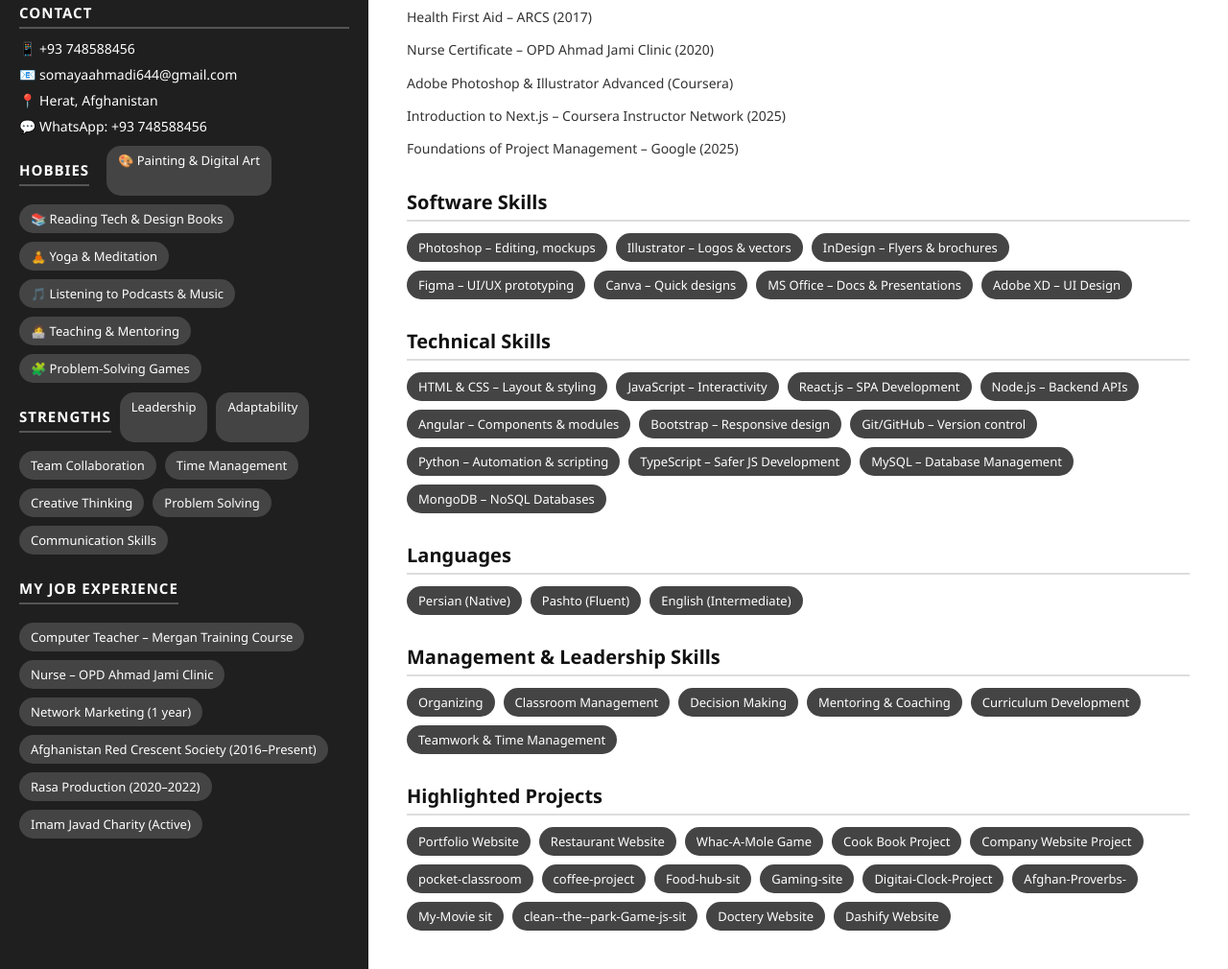
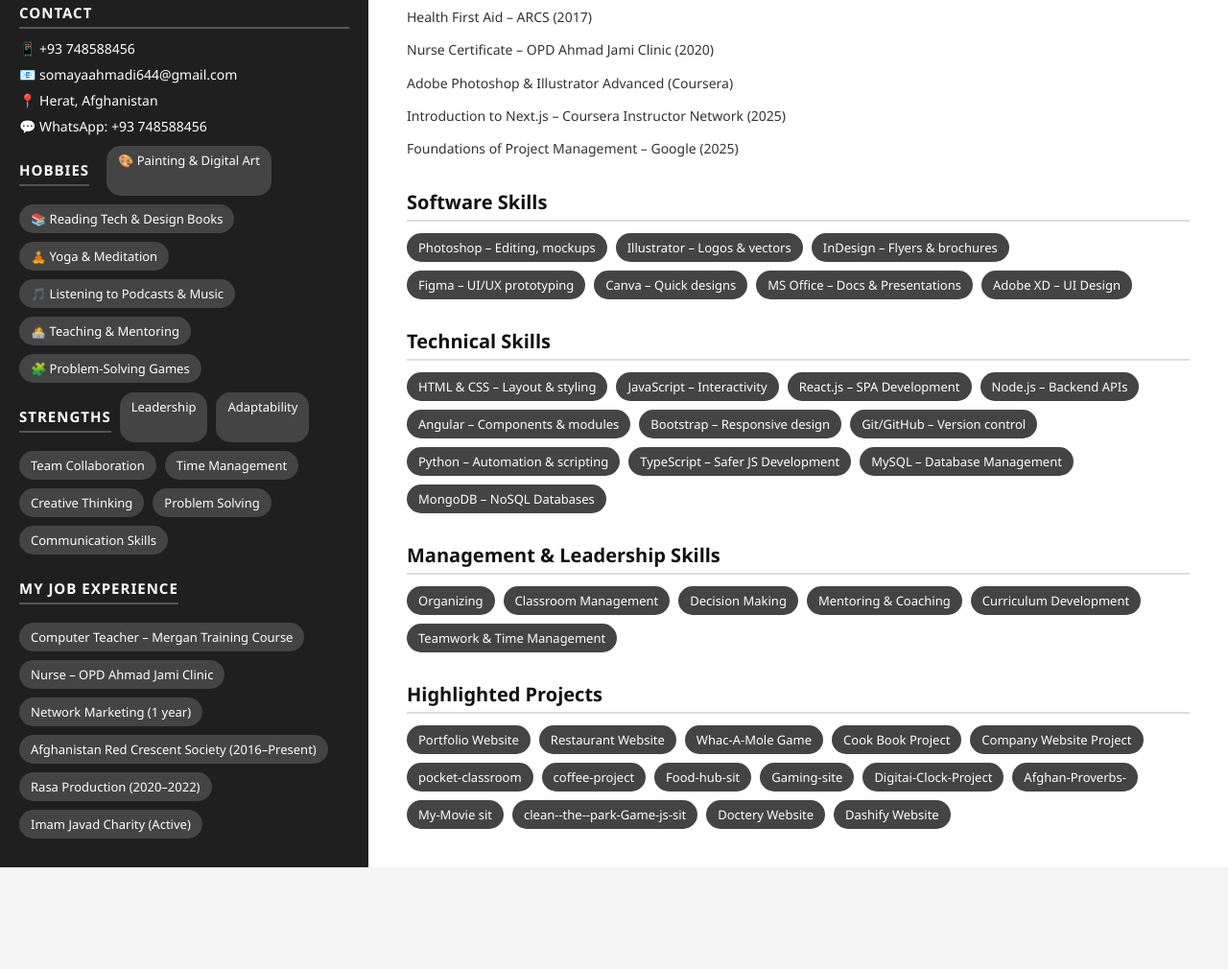
Before and after one commit to somaya369/my-CV, a plain HTML site: page index.html in a window 1280 px wide. Shown: the part 761-1771 px from the top of the page at 96% size. After the commit the page ends 1665 px from the top, so only its background shows below. Drawn offline with Linux system fonts and the light colour scheme.

Commit message:
Update index.html

```diff
--- a/index.html
+++ b/index.html
@@ -212,15 +212,6 @@
     </div>
 
     <div class="section">
-      <div class="section-title">Languages</div>
-      <div class="languages">
-        <span>Persian (Native)</span>
-        <span>Pashto (Fluent)</span>
-        <span>English (Intermediate)</span>
-      </div>
-    </div>
-
-    <div class="section">
       <div class="section-title">Management & Leadership Skills</div>
       <div class="management-skills">
         <span>Organizing</span>
```
